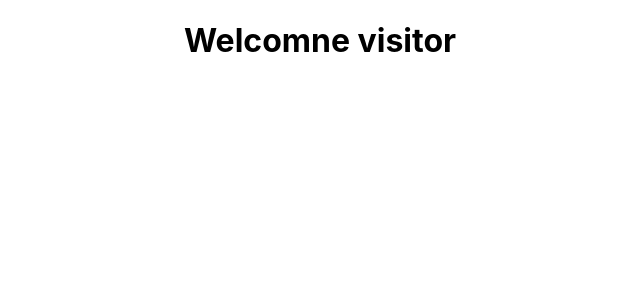
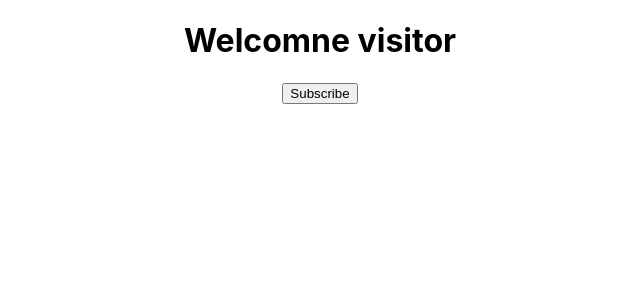
Before and after one commit to zlrkw11/react-js, a React (Create React App) app: page / in a window 1280 px wide. Shown: the top 300 px of the page, without its empty margins (320-960 px from the left). Built offline with nearby package versions, Linux system fonts and the light colour scheme.

Commit message:
adding button

```diff
--- a/src/App.js
+++ b/src/App.js
@@ -1,7 +1,4 @@
 import "./App.css";
-import { Greet } from "./components/Greet";
-import Welcome from "./components/Welcome";
-import Hello from "./components/Hello";
 import Message from "./components/Message";
 
 function App() {
--- a/src/components/Message.js
+++ b/src/components/Message.js
@@ -3,13 +3,17 @@ class Message extends Component {
   constructor() {
     super();
     this.state = {
-        message: 'Welcomne visitor'
-    };    // state object
-
+      message: "Welcomne visitor",
+    }; // state object
   }
 
   render() {
-    return <h1>{this.state.message}</h1>;
+    return (
+      <div>
+        <h1>{this.state.message}</h1>
+        <button>Subscribe</button>
+      </div>
+    );
   }
 }
 
```
